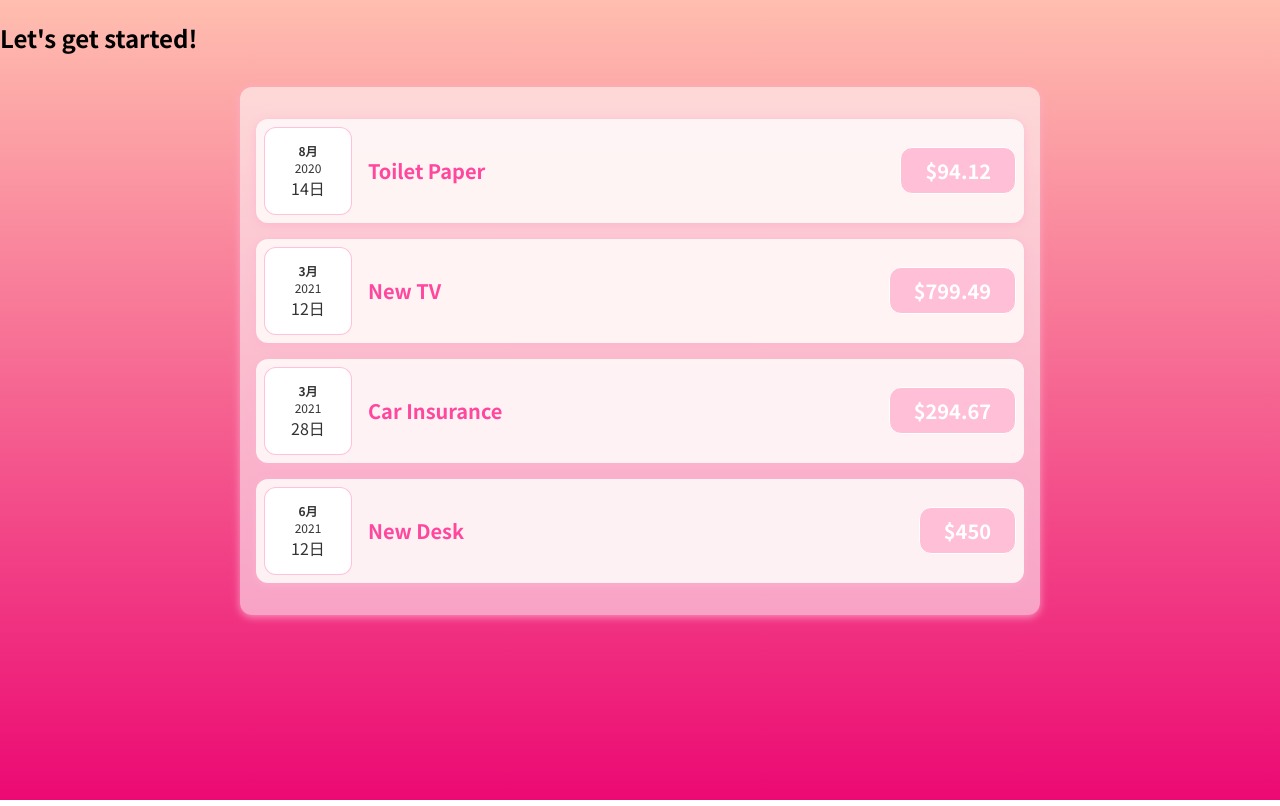
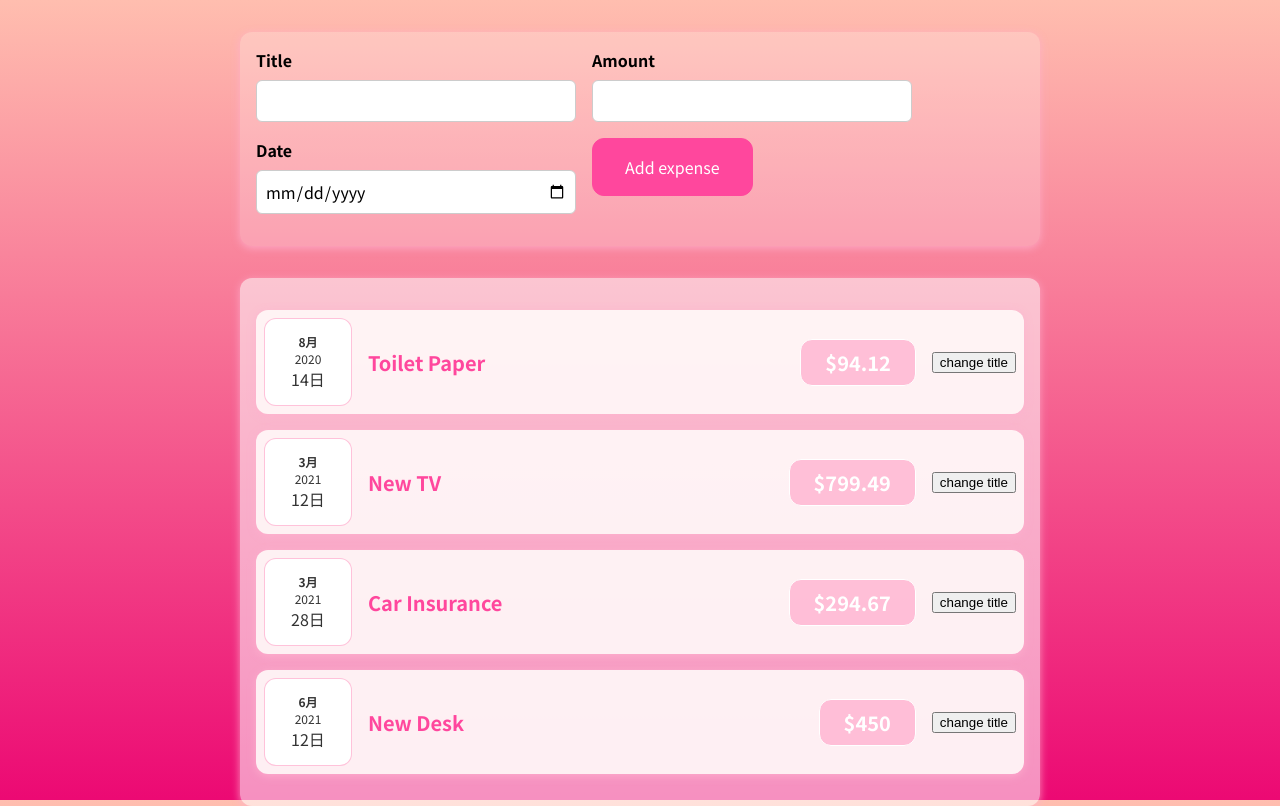
Before and after one commit to yuchi0307/expensesTracker, a React (Create React App) app: page / in a window 1280 px wide. Built offline with nearby package versions, Linux system fonts and the light colour scheme.

Commit message:
學習useState和表單component

```diff
--- a/src/App.js
+++ b/src/App.js
@@ -1,6 +1,6 @@
 // import ExpenseItem from './Components/ExpenseItem';
 import MyExpenses from './Components/Expenses/MyExpenses';
-
+import NewExpense from './Components/NewExpense/NewExpense';
 
 const App = () => {
   const expenses = [
@@ -27,7 +27,7 @@
 
   return (
     <div>
-      <h2>Let's get started!</h2>
+      <NewExpense />
       <MyExpenses data={expenses}/>
     </div>
   );
--- a/src/Components/Expenses/ExpenseItem.js
+++ b/src/Components/Expenses/ExpenseItem.js
@@ -1,15 +1,25 @@
+import React, {useState} from 'react';
 import './ExpensesDate.js';
 import './ExpenseItem.css';
 import Card from '../UI/Card.js';
 import ExpensesDate from './ExpensesDate.js';
 
 const ExpenseItem = (props) => {
+  const [title, setTitle] = useState(props.title);
+  console.log('看看state的運作和出現次數')
+
+  const clickHandler = () =>{
+    setTitle('狗狗');
+    console.log(title)
+  }
+
   return (
     <Card className='expense-item'>
      <ExpensesDate date={props.date}/>
       <div className='expense-item__description'>
-        <h2>{props.title}</h2>
+        <h2>{title}</h2>
         <div className='expense-item__price'>${props.amount}</div>
+        <button onClick={clickHandler}>change title</button>
       </div>
     </Card>
   );
--- /dev/null
+++ b/src/Components/NewExpense/ExpenseForm.css
@@ -0,0 +1,27 @@
+.new-expense__controls {
+    display: flex;
+    flex-wrap: wrap;
+    gap: 1rem;
+    margin-bottom: 1rem;
+    text-align: left;
+  }
+
+  .new-expense__control label {
+    font-weight: bold;
+    margin-bottom: 0.5rem;
+    display: block;
+
+  }
+
+  .new-expense__control input {
+    font: inherit;
+    padding: 0.5rem;
+    border-radius: 6px;
+    border: 1px solid #ccc;
+    width: 20rem;
+    max-width: 100%;
+  }
+
+  .new-expense__actions {
+    text-align: right;
+  }
--- /dev/null
+++ b/src/Components/NewExpense/ExpenseForm.js
@@ -0,0 +1,27 @@
+import "./ExpenseForm.css";
+
+const ExpenseForm = () => {
+  return (
+    <form>
+      <div className="new-expense__controls">
+        <div className="new-expense__control">
+          <label>Title</label>
+          <input type="text" />
+        </div>
+        <div className="new-expense__control">
+          <label>Amount</label>
+          <input type="number" min="0" step="1" />
+        </div>
+        <div className="new-expense__control">
+          <label>Date</label>
+          <input type="date" min="2020-03-07" max="2025-03-07" />
+        </div>
+        <div className="new_expense__actions">
+          <button type="submit">Add expense</button>
+        </div>
+      </div>
+    </form>
+  );
+};
+
+export default ExpenseForm;
--- /dev/null
+++ b/src/Components/NewExpense/NewExpense.css
@@ -0,0 +1,40 @@
+.new-expense {
+    background-color:#ffffff38;
+    padding: 1rem;
+    margin: 2rem auto;
+    width: 50rem;
+    max-width: 95%;
+    border-radius: 12px;
+    text-align: center;
+    box-shadow: 0 2px 8px #ffb1cfc5;
+  }
+
+  .new-expense button {
+    font: inherit;
+    cursor: pointer;
+    padding: 1rem 2rem;
+    border: 1px solid #ff479d;
+    background-color: #ff479d;
+    color: white;
+    border-radius: 12px;
+    margin-right: 1rem;
+  }
+
+  .new-expense button:hover,
+  .new-expense button:active {
+    background-color: #ec1d7e;
+    border-color:  #ffb1cfc5;
+    color:white;
+  }
+
+
+  .new-expense button.alternative {
+    color: #220131;
+    border-color: transparent;
+    background-color: transparent;
+  }
+
+  .new-expense button.alternative:hover,
+  .new-expense button.alternative:active {
+    background-color: #ddb3f8;
+  }
--- /dev/null
+++ b/src/Components/NewExpense/NewExpense.js
@@ -0,0 +1,12 @@
+import ExpenseForm from './ExpenseForm';
+import './NewExpense.css';
+
+const NewExpense = () =>{
+    return(
+        <div className='new-expense'>
+           <ExpenseForm />
+        </div>
+    )
+}
+
+export default NewExpense;
```
Also changed, not shown: 1 other file (tests, documents, lock files or other folders).
